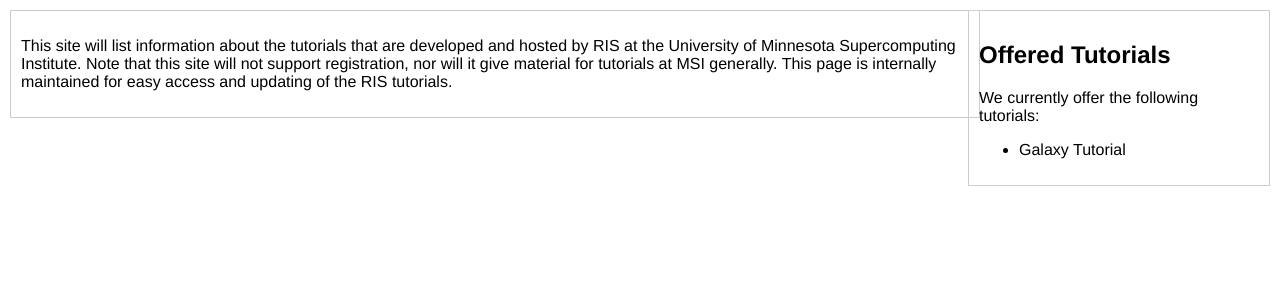
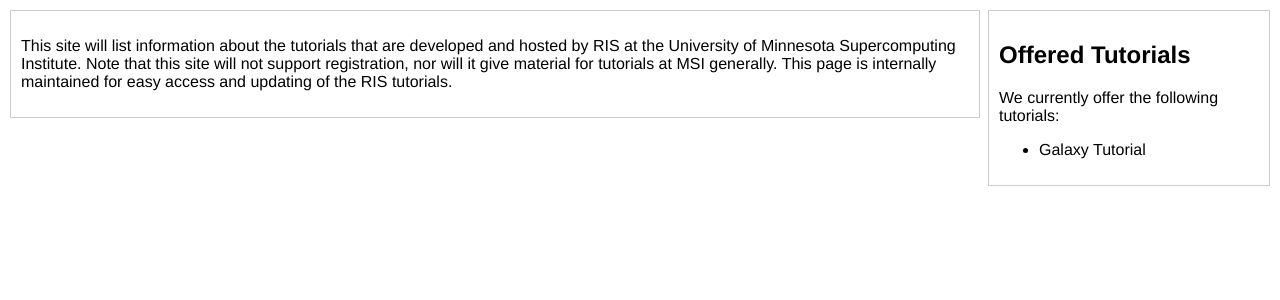
Before and after one commit to msi-ris/Tutorials, a Jekyll site: the page built from index.html, in a window 1280 px wide. Shown: the top 300 px of the page. Built offline with Jekyll 4.4.1, drawn with Linux system fonts in a browser that asks for light colours.

Commit message:
Update css

```diff
--- a/css/main.css
+++ b/css/main.css
@@ -5,6 +5,7 @@ body {
     font-weight:300;
     margin:0;
     padding:0;
+    min-width:1000px;
 }
 
 #maindiv {
@@ -21,7 +22,7 @@ body {
     position:absolute;
     top:10px;
     right:10px;
-    width:280px;
+    width:260px;
     padding:10px;
     border:1px solid #ccc;
 }
```
